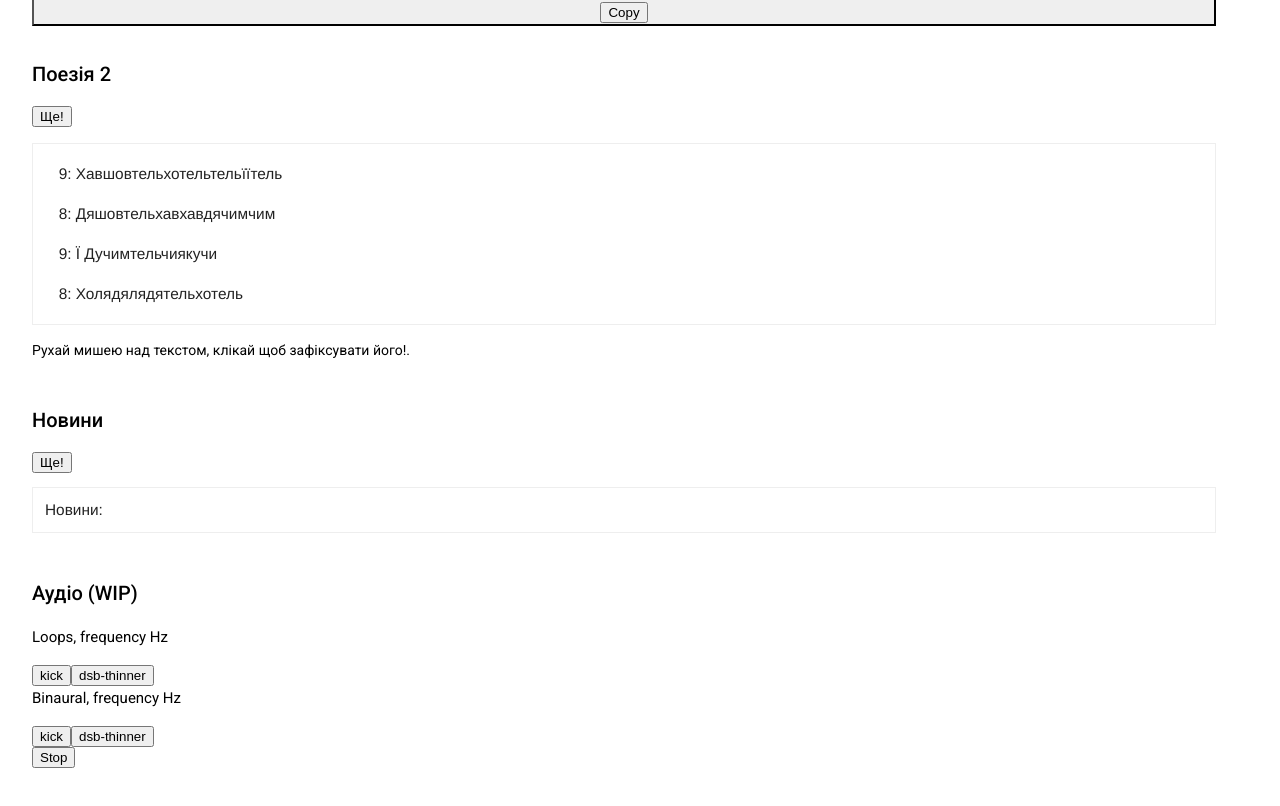
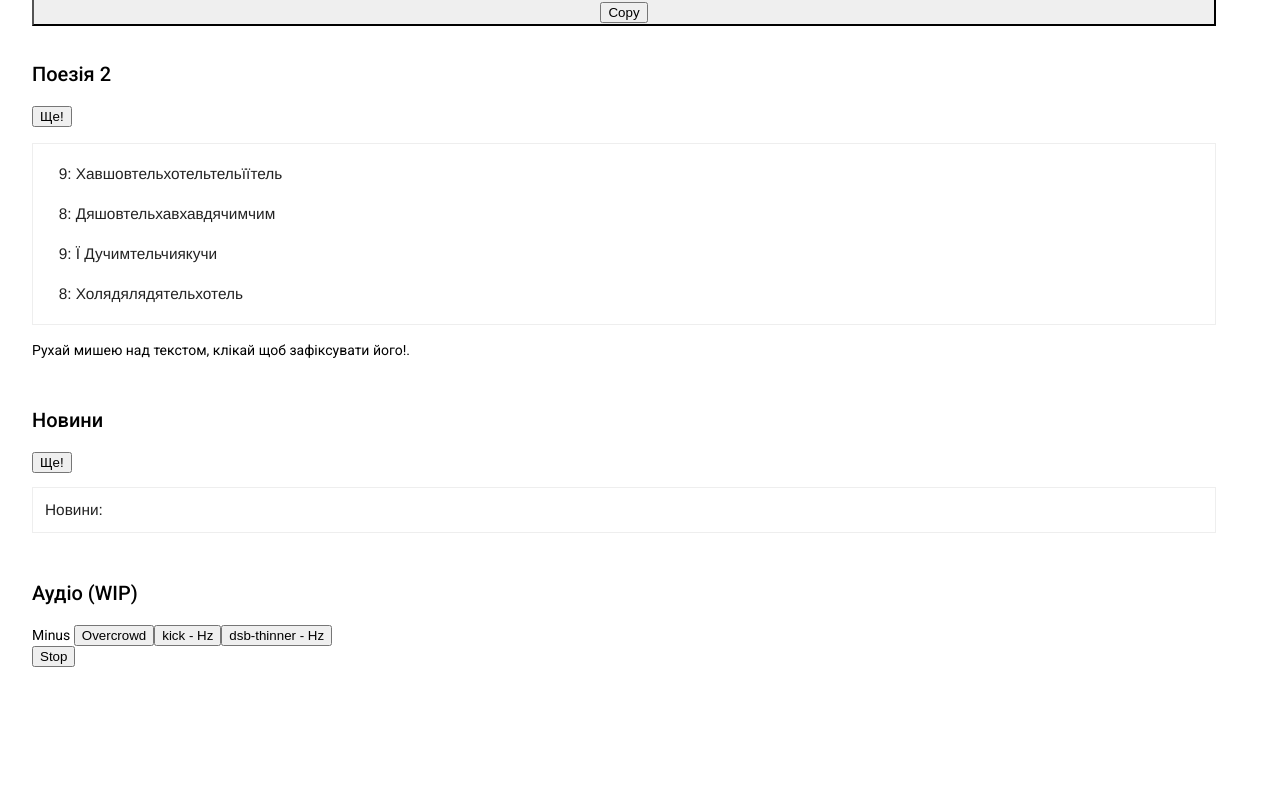
Before and after one commit to rostag/locus-poetica, an Angular app: page /generator in a window 1280 px wide. Shown: the part 565-1371 px from the top of the page. After the commit the page ends 1296 px from the top, so only its background shows below. Built offline with nearby package versions, Linux system fonts and the light colour scheme.

Commit message:
audio update

```diff
--- a/src/app/generator/components/audio/audio.component.html
+++ b/src/app/generator/components/audio/audio.component.html
@@ -1,15 +1,19 @@
 <div>
-  <h4>Loops, frequency {{sampleFreq}}Hz</h4>
+  Minus
+  <button mat-button [disabled]="loadingSample" (click)="playMinus('minus')">
+    Overcrowd
+  </button>
+
   <button mat-button *ngFor="let sampleName of sampleNames" [disabled]="loadingSample" (click)="playLoop(sampleName)">
-    {{sampleName}}
+    {{sampleName}} - {{sampleFreq}}Hz
   </button>
 </div>
 
-<div>
+<!-- <div>
   <h4>Binaural, frequency {{binauralFreq}}Hz</h4>
   <button mat-button *ngFor="let sampleName of sampleNames" [disabled]="loadingSample" (click)="playBinaural(sampleName, r(20), 20)">
     {{sampleName}}
   </button>
-</div>
+</div> -->
 
 <button mat-button [disabled]="loadingSample" (click)="stopLoop('')">Stop</button>
--- a/src/app/generator/components/audio/audio.component.ts
+++ b/src/app/generator/components/audio/audio.component.ts
@@ -20,8 +20,8 @@ export class AudioComponent implements OnInit {
     private _binauralFreq: number;
     private _sampleFreq: number;
 
-    public sampleNames: any = ['kick', 'dsb-thinner'];
-    public currentSample = 'dsb-thinner';
+    public sampleNames = ['kick', 'dsb-thinner'];
+    public currentSample = 'minus';
     audioInitialized: boolean;
 
     constructor() { }
@@ -38,7 +38,7 @@ export class AudioComponent implements OnInit {
             this.fetchSample(this.sampleNames[s])
                 .then(audioBuffer => {
                     this.loadingSample = false;
-                    this.audioBuffer[this.sampleNames[s]] = audioBuffer;
+                    this.audioBuffer[this.sampleNames[s] as any] = audioBuffer;
                 })
                 .catch(error => {
                     throw error;
@@ -62,13 +62,17 @@ export class AudioComponent implements OnInit {
     }
 
     public stopLoop(loopName: string) {
-        console.log('Loop:', loopName);
         this.onDestroy$.next();
+    }
+
+    public playMinus(sample: string) {
+        this.initAudio();
+        this.playSample('minus');
     }
 
     public playLoop(sample: string) {
         this.initAudio();
-        this._sampleFreq = Math.round(Math.random() * 100) + 100;
+        this._sampleFreq = Math.round(Math.random() * 200) + 200;
         this.initLoop(sample, this._sampleFreq);
     }
 
```
